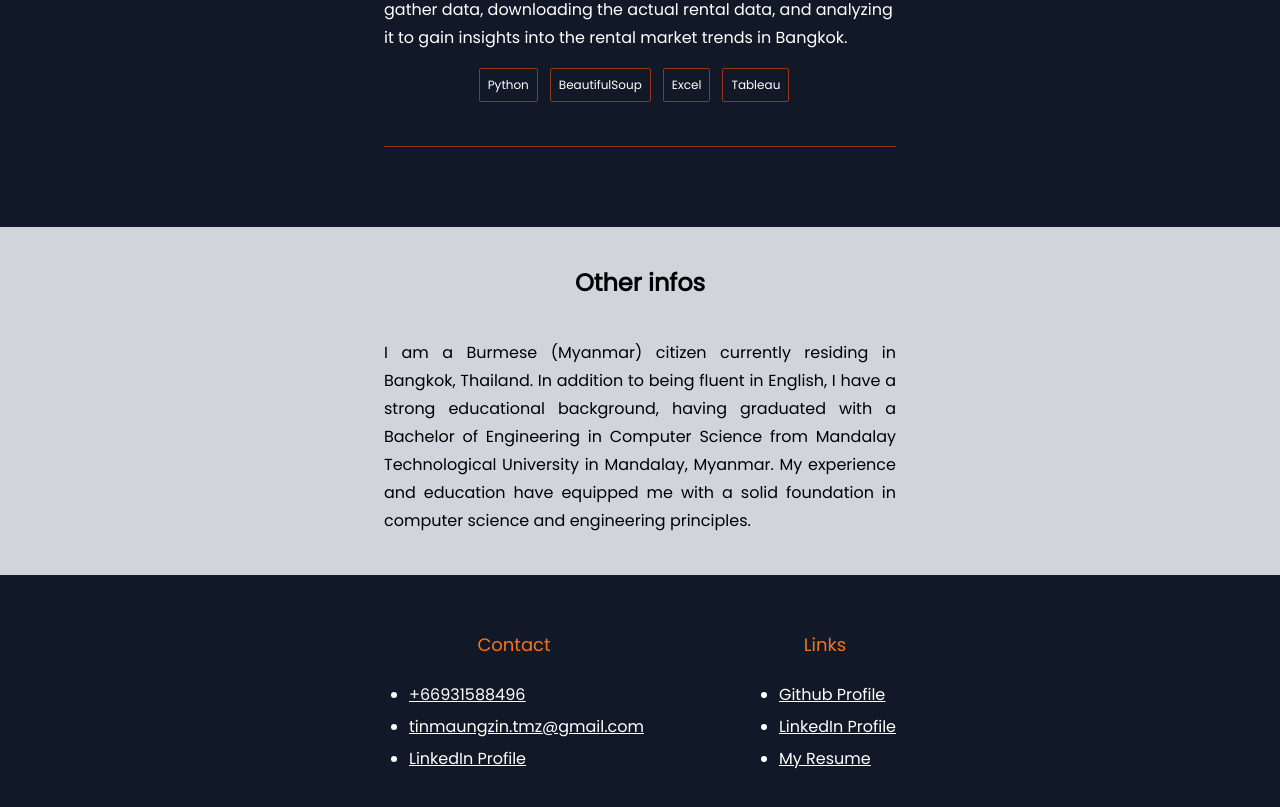
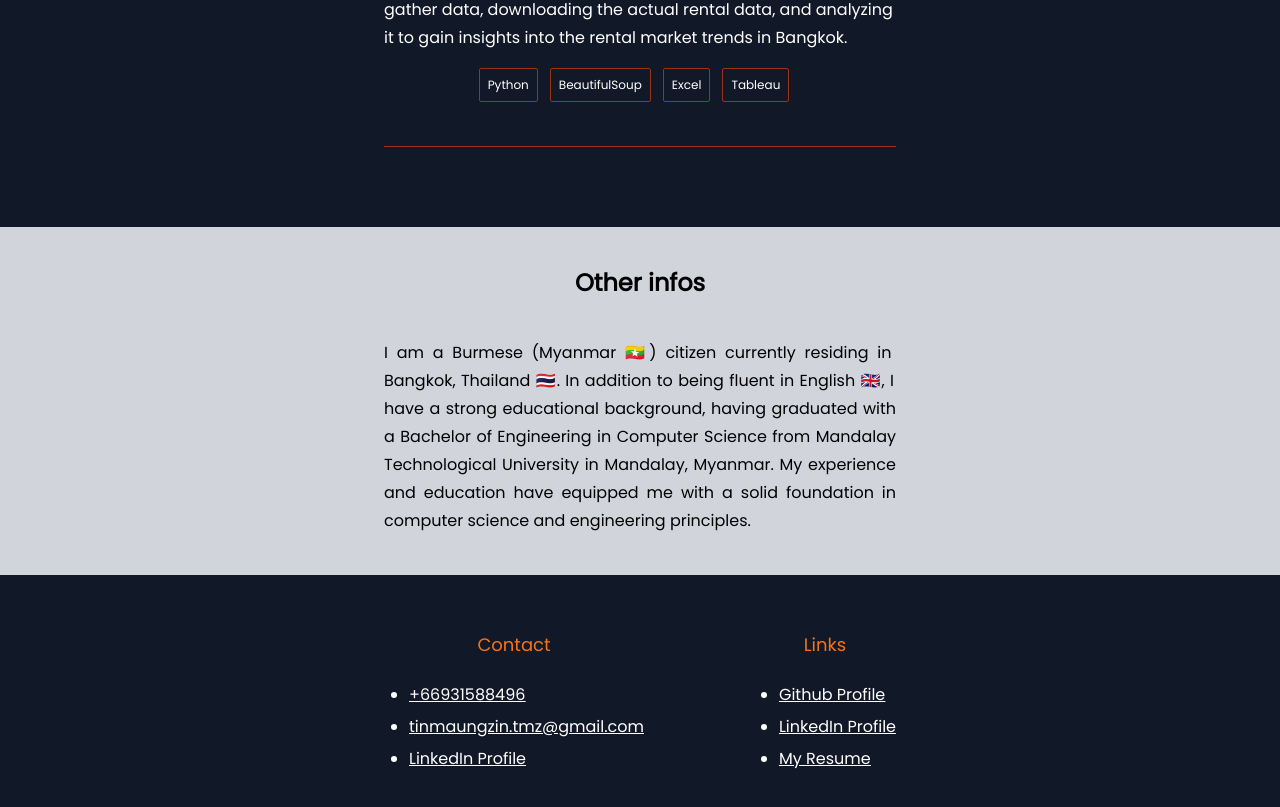
Before and after one commit to tinmaungzin/my-portfo, a Next.js app: page / in a window 1280 px wide. Shown: the part 4233-5040 px from the top of the page. Built offline with nearby package versions, Linux system fonts and the light colour scheme.

Commit message:
fix: add flags icons

```diff
--- a/components/Education.tsx
+++ b/components/Education.tsx
@@ -4,8 +4,8 @@ const Education = () => {
       <p className="text-center py-10 text-2xl font-bold">Other infos</p>
       <div className="pb-10">
         <p className="text-justify leading-7">
-          I am a Burmese (Myanmar) citizen currently residing in Bangkok,
-          Thailand. In addition to being fluent in English, I have a strong
+          I am a Burmese (Myanmar 🇲🇲) citizen currently residing in Bangkok,
+          Thailand 🇹🇭. In addition to being fluent in English 🇬🇧, I have a strong
           educational background, having graduated with a Bachelor of
           Engineering in Computer Science from Mandalay Technological University
           in Mandalay, Myanmar. My experience and education have equipped me
```
